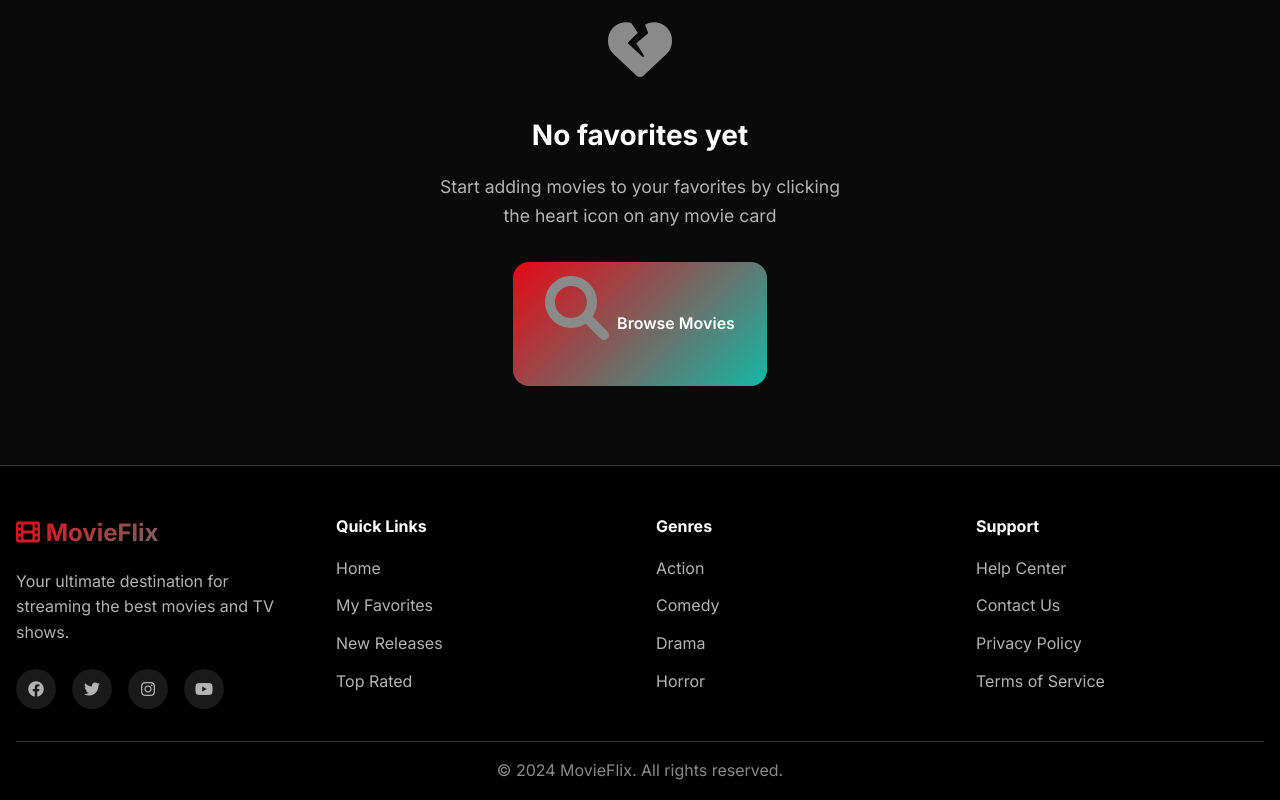
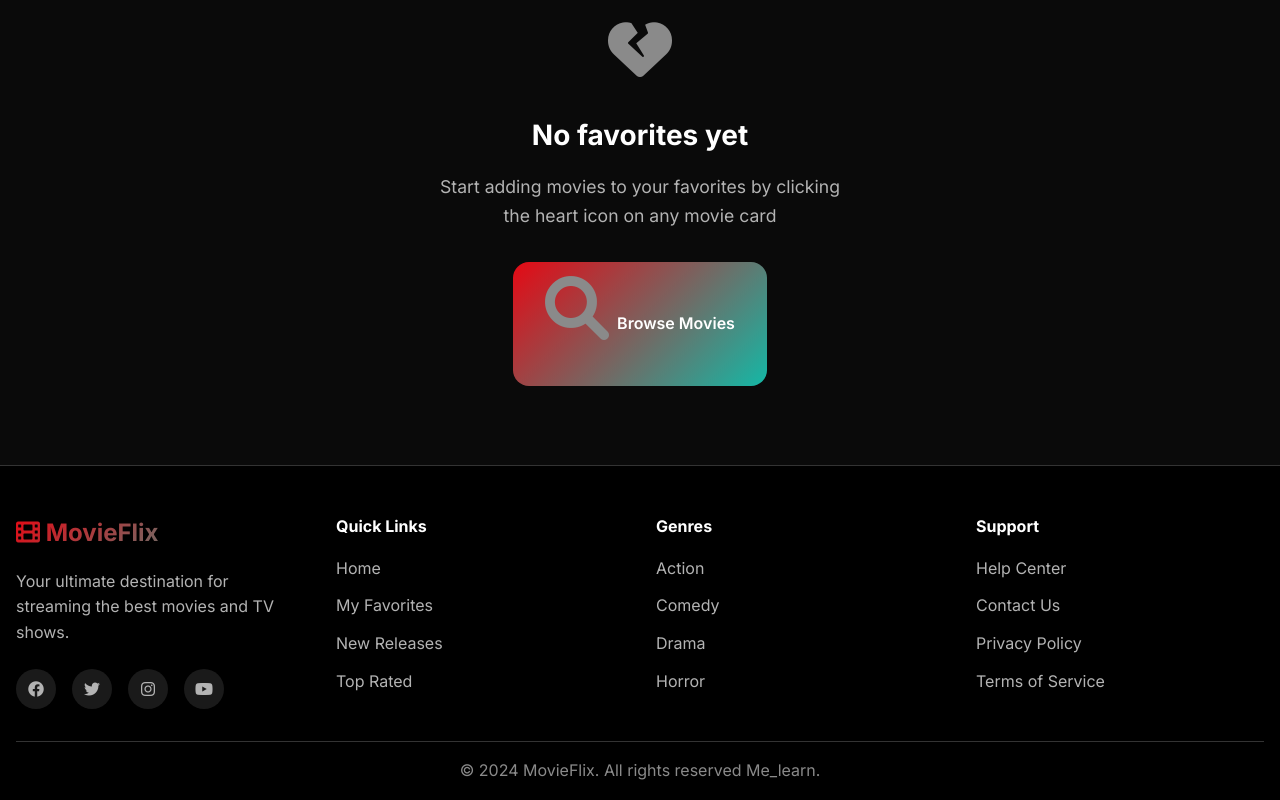
Before and after one commit to milantimalsena/movieApp, a React (Vite) app: page /favorites in a window 1280 px wide. Shown: the part 267-1067 px from the top of the page. Built offline with nearby package versions, Linux system fonts and the light colour scheme.

Commit message:
some changes

```diff
--- a/src/components/Footer.jsx
+++ b/src/components/Footer.jsx
@@ -46,7 +46,7 @@ function Footer() {
         </div>
 
         <div className="footer-bottom">
-          <p>&copy; 2024 MovieFlix. All rights reserved.</p>
+          <p>&copy; 2024 MovieFlix. All rights reserved Me_learn.</p>
         </div>
       </div>
     </footer>
```
